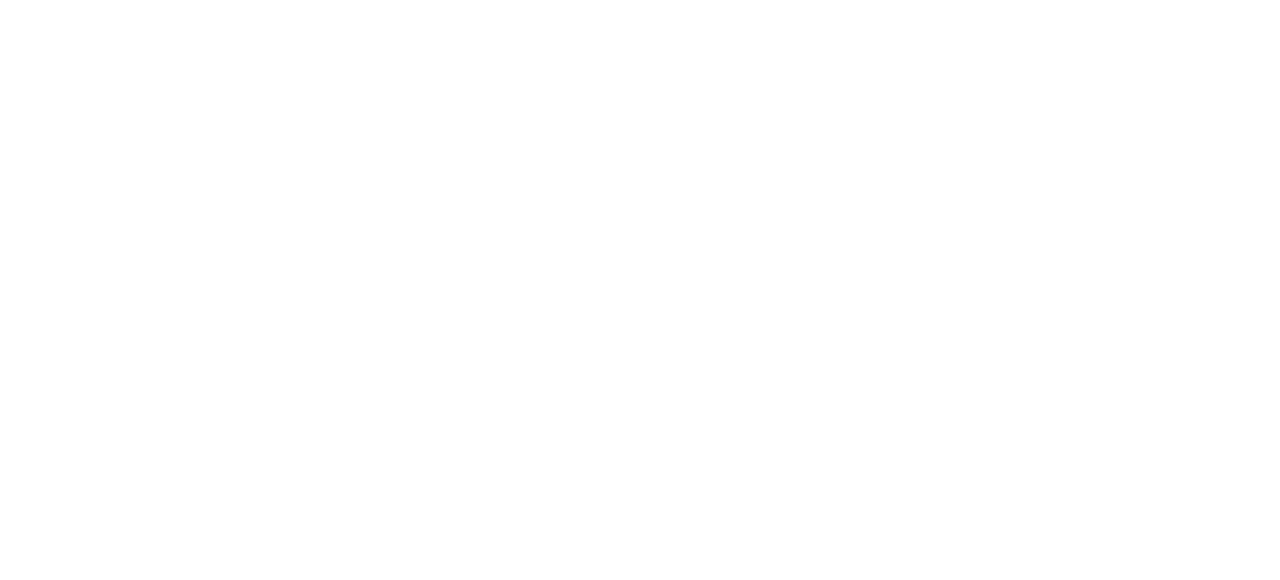
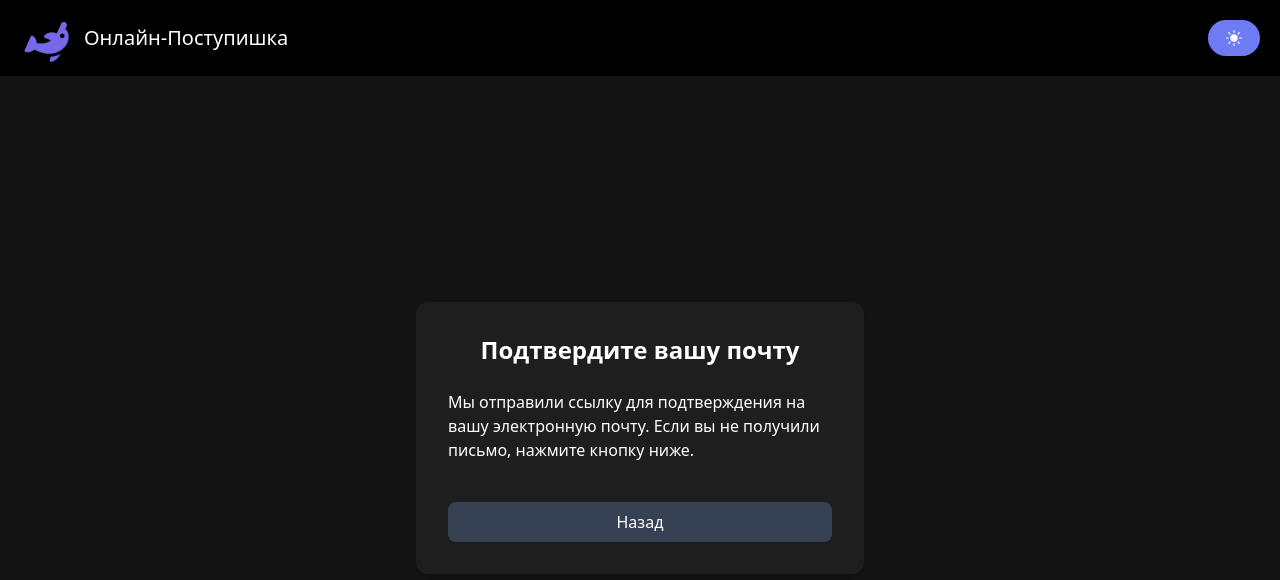
Before and after one commit to YoureWelcome4321/online-postupishka, a React (Vite) app: page /check-email in a window 1280 px wide. Before the commit this address had no page. Shown: the top 580 px of the page. Built offline with nearby package versions, Linux system fonts and the light colour scheme; no server answers; sample sign-in values are in the browser's storage.

Commit message:
test new verification

```diff
--- a/src/App.jsx
+++ b/src/App.jsx
@@ -5,6 +5,7 @@ import UserPage from "./pages/UserPage";
 import RegistrationLogin from "./pages/RegistrationLogin";
 import { ThemeProvider } from "./ThemeContext";
 import EmailVerification from "./pages/EmailVerification";
+import PleaseCheckEmail from "./pages/PleaseCheckEmail";
 
 function App() {
   return (
@@ -15,6 +16,7 @@ function App() {
           <Route path="/main" element={<UserPage />} />
           <Route path="/sign" element={<RegistrationLogin />} />
           <Route path="/verify-email" element={<EmailVerification />} />
+          <Route path="/check-email" element={<PleaseCheckEmail />} />
         </Routes>
       </Router>
     </ThemeProvider>
--- a/src/components/Schedule.jsx
+++ b/src/components/Schedule.jsx
@@ -128,7 +128,7 @@ const Schedule = ({ onClose = () => {} }) => {
       initial={{ opacity: 0, y: 50 }}
       animate={{ opacity: 1, y: 0 }}
       transition={{ duration: 0.6 }}
-      className={`absolute my-18 min-[1025px]:my-6 min-[1025px]:mr-auto min-[1025px]:max-w-xl  z-10 inset-0 min-[1025px]:relative rounded-xl p-6 ${
+      className={`absolute my-18 min-[1025px]:my-6 min-[1025px]:mr-auto min-[1025px]:w-[30%] min-[1025px]:max-w-lg z-10 inset-0 min-[1025px]:relative rounded-xl p-6 ${
         isDarkMode ? "bg-[#141414]" : "bg-[#f6f6f6] sm:bg-[#fff]"
       } shadow-md`}
     >
--- /dev/null
+++ b/src/pages/PleaseCheckEmail.jsx
@@ -0,0 +1,146 @@
+import React, { useState, useContext, useEffect } from "react";
+import axios from "axios";
+import { useNavigate } from "react-router-dom";
+import { ThemeContext } from "../ThemeContext";
+import HeaderNoButton from "../components/MainPageComponents/Header";
+
+const PleaseCheckEmail = () => {
+  const { isDarkMode } = useContext(ThemeContext);
+  const [isLoading, setIsLoading] = useState(true); // Состояние загрузки
+  const [showSuccess, setShowSuccess] = useState(false);
+  const [showError, setShowError] = useState(false);
+  const navigate = useNavigate();
+
+  // Функция отправки письма подтверждения
+  const sendVerificationEmail = async () => {
+    const token = localStorage.getItem("token");
+    if (!token) return;
+
+    try {
+      await axios.post(
+        `${import.meta.env.VITE_API}/email`,
+        {},
+        {
+          headers: {
+            Authorization: `Bearer ${token}`,
+          },
+        }
+      );
+      setShowSuccess(true);
+      setTimeout(() => setShowSuccess(false), 4000);
+    } catch (err) {
+      setShowError(true);
+      setTimeout(() => setShowError(false), 4000);
+    }
+  };
+
+  useEffect(() => {
+    const token = localStorage.getItem("token");
+
+    if (!token) {
+      navigate("/"); // Если нет токена — редирект
+      return;
+    }
+
+    // Первый запрос: отправка письма
+    sendVerificationEmail().then(() => setIsLoading(false));
+
+    // Функция проверки профиля
+    const checkProfile = async () => {
+      try {
+        const response = await axios.get(`${import.meta.env.VITE_API}/profile`, {
+          headers: {
+            Authorization: `Bearer ${token}`,
+          },
+        });
+
+        const userData = response.data;
+
+        if (userData.email_verified) {
+          clearInterval(intervalId);
+          navigate("/main");
+        }
+      } catch (err) {
+        console.error("Ошибка получения профиля:", err);
+      }
+    };
+
+
+    const intervalId = setInterval(checkProfile, 15000);
+    checkProfile(); // Проверяем сразу
+
+
+    return () => clearInterval(intervalId);
+  }, [navigate]);
+
+
+  if (isLoading) {
+    return (
+      <div className="flex items-center justify-center min-h-screen">
+        <div className="text-center">
+          <div className="w-12 h-12 border-4 border-blue-500 border-t-transparent rounded-full animate-spin mx-auto mb-4"></div>
+          <p>Отправляем письмо для подтверждения...</p>
+        </div>
+      </div>
+    );
+  }
+
+  return (
+    <div className="flex flex-col min-h-screen">
+      <HeaderNoButton />
+
+      <div
+        className={`flex-grow flex items-center justify-center px-4 py-8 ${
+          isDarkMode ? "bg-[#141414]" : "bg-[#f6f6f6]"
+        }`}
+      >
+        <div
+          className={`max-w-md w-full p-8 rounded-xl shadow-lg transition-all duration-300 ${
+            isDarkMode ? "bg-[#1e1e1e] text-white" : "bg-white text-gray-800"
+          }`}
+        >
+          <h2 className="text-2xl font-bold mb-6 text-center">Подтвердите вашу почту</h2>
+
+          <p className="mb-6 ">
+            Мы отправили ссылку для подтверждения на вашу электронную почту.
+            Если вы не получили письмо, нажмите кнопку ниже.
+          </p>
+
+
+          {/* Кнопка "Назад" */}
+          <button
+            onClick={() => navigate("/")}
+            className={`mt-4 w-full py-2 rounded-lg ${
+              isDarkMode
+                ? "bg-gray-700 hover:bg-gray-600"
+                : "bg-gray-200 hover:bg-gray-300"
+            } transition-colors`}
+          >
+            Назад
+          </button>
+        </div>
+      </div>
+
+      {showSuccess && (
+        <div
+          className="fixed top-25 right-5 bg-green-500 text-white px-4 py-2 rounded-lg shadow-lg z-50 animate-fade-in-out"
+          style={{ animation: "fadeInOut 3s ease forwards" }}
+        >
+          Письмо успешно отправлено!
+        </div>
+      )}
+
+
+      {showError && (
+        <div
+          className="fixed bottom-5 right-5 bg-red-500 text-white px-4 py-2 rounded-lg shadow-lg z-50 animate-fade-in-out"
+          style={{ animation: "fadeInOut 3s ease forwards" }}
+        >
+          Не удалось отправить письмо. Попробуйте позже.
+        </div>
+      )}
+    </div>
+  );
+};
+
+export default PleaseCheckEmail;
--- a/src/pages/RegistrationLogin.jsx
+++ b/src/pages/RegistrationLogin.jsx
@@ -6,7 +6,7 @@ import {
   HiOutlineLockClosed,
   HiOutlineMail,
 } from "react-icons/hi";
-import { FaTelegramPlane, FaGoogle, FaVk, FaTelegram } from "react-icons/fa";
+
 import { MdOutlineClass } from "react-icons/md";
 import { motion } from "framer-motion";
 import { ThemeContext } from "../ThemeContext";
@@ -14,6 +14,8 @@ import HeaderNoButton from "../components/MainPageComponents/Header";
 
 const RegistrationLogin = () => {
   const { isDarkMode } = useContext(ThemeContext);
+  const navigate = useNavigate();
+
   const [isLogin, setIsLogin] = useState(true);
   const [formRegistData, setFormRegistData] = useState({
     first_name: "",
@@ -22,12 +24,10 @@ const RegistrationLogin = () => {
     telegram: "",
     password: "",
   });
-
   const [formSignInData, setFormSignInData] = useState({
     identifier: "",
     password: "",
   });
-
   const [registErrors, setRegistErrors] = useState({});
   const [signInErrors, setSignInErrors] = useState({});
   const [loginError, setLoginError] = useState("");
@@ -35,6 +35,7 @@ const RegistrationLogin = () => {
 
   // Функции валидации
   const validateEmail = (email) => /\S+@\S+\.\S+/.test(email);
+
   const validateRegistration = () => {
     const errors = {};
     if (!formRegistData.first_name.trim()) errors.first_name = "Введите имя";
@@ -45,7 +46,10 @@ const RegistrationLogin = () => {
     }
     if (!formRegistData.class_number) {
       errors.class_number = "Введите класс";
-    } else if (formRegistData.class_number > 11 || formRegistData.class_number < 9) {
+    } else if (
+      formRegistData.class_number > 11 ||
+      formRegistData.class_number < 9
+    ) {
       errors.class_number = "Класс должен быть от 9 до 11";
     }
     if (formRegistData.password.length < 6) {
@@ -67,15 +71,13 @@ const RegistrationLogin = () => {
     return Object.keys(errors).length === 0;
   };
 
-  const navigate = useNavigate();
-
   const handleSubmit = async (e) => {
     e.preventDefault();
     try {
       if (isLogin) {
         if (validateSignIn()) {
           const response = await axios.post(
-            "https://api.online-postupishka.ru/auth",
+            process.env.API + "/auth",
             {
               ...formSignInData,
             },
@@ -102,7 +104,9 @@ const RegistrationLogin = () => {
             }
           );
           localStorage.setItem("token", response.data.token);
-          navigate("/main");
+          localStorage.setItem("registeringEmail", formRegistData.email);
+
+          navigate("/check-email");
         }
       }
     } catch (error) {
@@ -114,16 +118,14 @@ const RegistrationLogin = () => {
           setEmailError("Данная почта уже зарегистрирована");
         }
       }
-
       console.error("Ошибка при регистрации:", error);
     }
   };
 
   const handleInputChange = (e) => {
     const { name, value } = e.target;
-
-    const processedValue = name === "class_number" ? parseInt(value, 10) : value;
-
+    const processedValue =
+      name === "class_number" ? parseInt(value, 10) : value;
     setRegistErrors({ ...registErrors, [name]: "" });
     setFormRegistData((prev) => ({ ...prev, [name]: processedValue }));
   };
@@ -132,7 +134,10 @@ const RegistrationLogin = () => {
     setSignInErrors({ ...signInErrors, [e.target.name]: "" });
     setLoginError("");
     setEmailError("");
-    setFormSignInData({ ...formSignInData, [e.target.name]: e.target.value });
+    setFormSignInData({
+      ...formSignInData,
+      [e.target.name]: e.target.value,
+    });
   };
 
   return (
@@ -198,6 +203,7 @@ const RegistrationLogin = () => {
             Регистрация
           </button>
         </div>
+
         <form onSubmit={handleSubmit}>
           {/* Поле имени */}
           <div className="relative mb-4">
@@ -241,6 +247,7 @@ const RegistrationLogin = () => {
               </motion.div>
             )}
           </div>
+
           {/* Поля регистрации */}
           {!isLogin && (
             <>
@@ -277,13 +284,20 @@ const RegistrationLogin = () => {
                     <span>{registErrors.email}</span>
                   </motion.div>
                 )}
-                {!isLogin && (
-                  <p className="my-2 ml-2 flex items-center space-x-2 text-red-500 text-sm w-full">
-                    {" "}
+
+                {/* Ошибка существующей почты */}
+                {emailError && (
+                  <motion.p
+                    initial={{ opacity: 0, y: -10 }}
+                    animate={{ opacity: 1, y: 0 }}
+                    transition={{ duration: 0.3 }}
+                    className="mt-2 ml-2 flex items-center space-x-2 text-red-500 text-sm w-full"
+                  >
                     {emailError}
-                  </p>
+                  </motion.p>
                 )}
               </div>
+
               {/* Класс */}
               <div className="relative mb-4">
                 <MdOutlineClass
@@ -305,7 +319,7 @@ const RegistrationLogin = () => {
                     registErrors.class_number ? "border-red-500" : ""
                   }`}
                 />
-                {/*  Валидация класса */}
+                {/* Валидация класса */}
                 {registErrors.class_number && (
                   <motion.div
                     initial={{ opacity: 0, y: -10 }}
@@ -347,7 +361,7 @@ const RegistrationLogin = () => {
                   : ""
               }`}
             />
-            {/*  Валидация для пароля */}
+            {/* Валидация пароля */}
             {(isLogin ? signInErrors.password : registErrors.password) && (
               <motion.div
                 initial={{ opacity: 0, y: -10 }}
@@ -374,16 +388,17 @@ const RegistrationLogin = () => {
           >
             {isLogin ? "Войти" : "Зарегистрироваться"}
           </motion.button>
+
           {isLogin && (
-            <p className=" my-2 ml-2 flex items-center justify-center space-x-2 text-red-500 text-sm w-full">
+            <p className="my-2 ml-2 flex items-center justify-center space-x-2 text-red-500 text-sm w-full">
               {loginError}
             </p>
           )}
 
-          {/* Ссылки и соцсети */}
           <div className="flex justify-between text-sm mt-3 mb-6">
             {!isLogin && (
               <button
+                type="button"
                 onClick={() => {
                   setIsLogin(true);
                   setRegistErrors({});
--- a/src/pages/UserPage.jsx
+++ b/src/pages/UserPage.jsx
@@ -73,7 +73,7 @@ const HomePage = () => {
     try {
       const token = localStorage.getItem("token");
       const response = await axios.get(
-        "https://api.online-postupishka.ru/university ",
+        process.env.API + '/university',
         {
           headers: { Authorization: `Bearer ${token}` },
         }
@@ -158,7 +158,7 @@ const HomePage = () => {
         }`}
       >
         <motion.div
-          className="max-[1025px]:w-full p-6 bg-[#f6f6f6]"
+          className="min-[1025px]:min-h-screen  max-[1025px]:w-full p-6 bg-[#f6f6f6]"
           initial={{ opacity: 0, y: 50 }}
           animate={{ opacity: 1, y: 0 }}
           transition={{ duration: 0.6 }}
```
Also changed, not shown: 1 other file (tests, documents, lock files or other folders).
